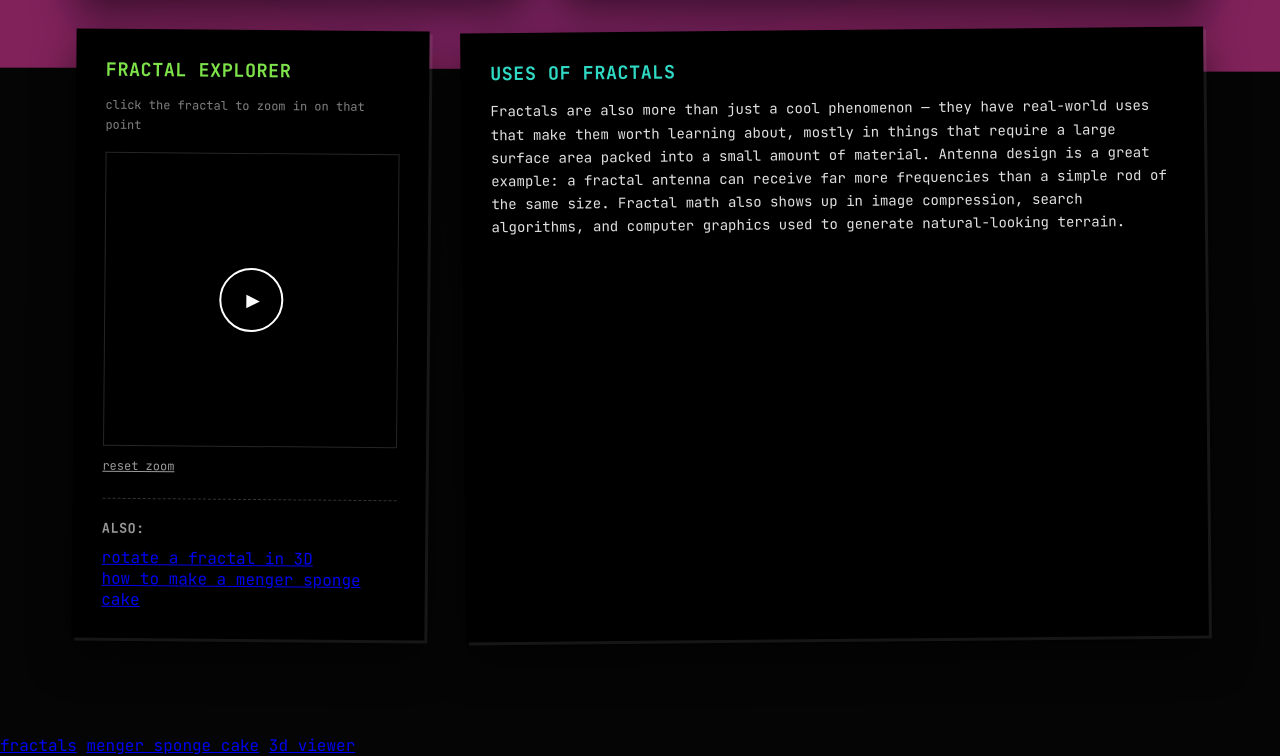
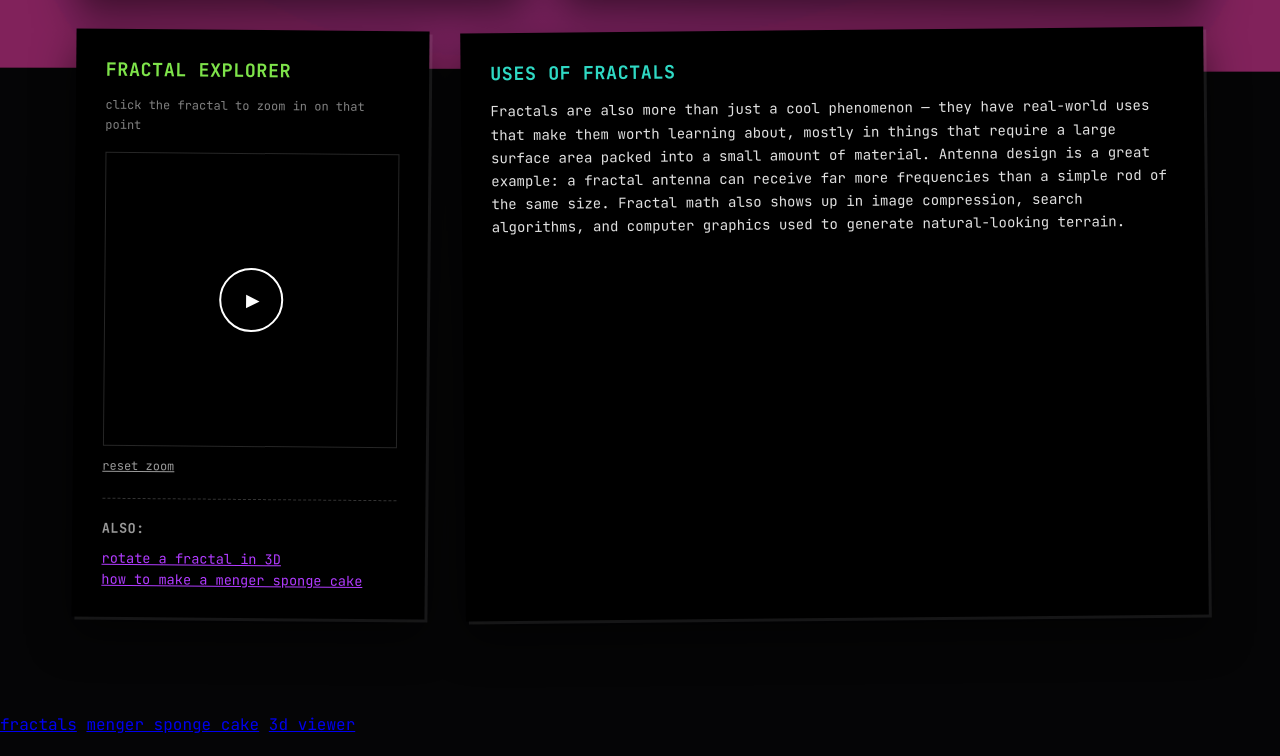
Before and after one commit to kadenjones103/wdd103-ledesma, a plain HTML site: page index.html in a window 1280 px wide. Shown: the part 735-1491 px from the top of the page. After the commit the page ends 1470 px from the top, so only its background shows below. Drawn offline with Linux system fonts and the light colour scheme.

Commit message:
Update index.html

```diff
--- a/index.html
+++ b/index.html
@@ -76,8 +76,8 @@
 
       <div class="also">
         <h3>Also:</h3>
-        <a href="fractals.html" class="fractals.html">rotate a fractal in 3D</a><br>
-        <a href="cake.html" class="cake.html">how to make a menger sponge cake</a>
+        <a href="fractals.html" class="cake-link">rotate a fractal in 3D</a><br>
+        <a href="cake.html" class="cake-link">how to make a menger sponge cake</a>
       </div>
     </section>
 
```
